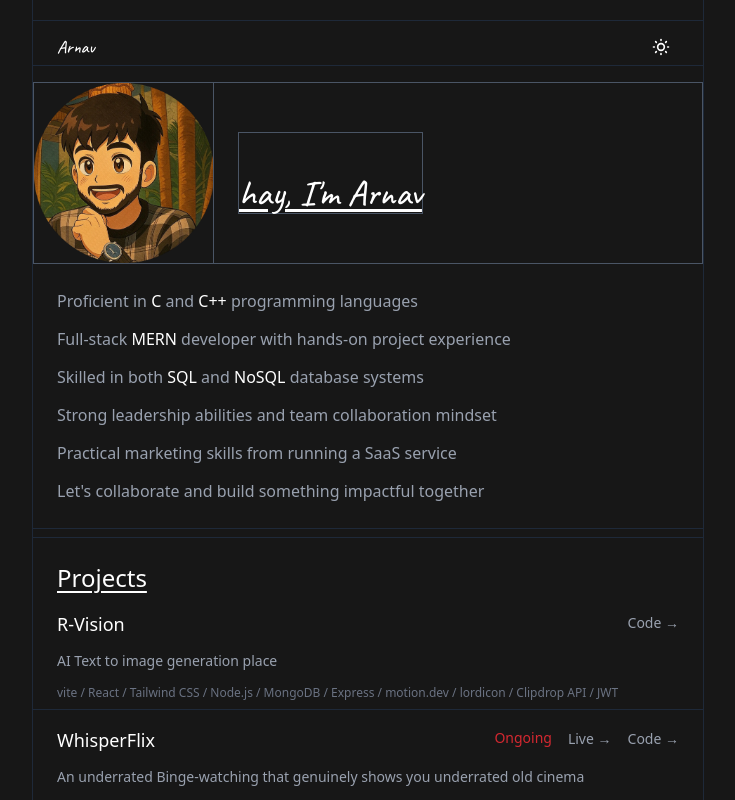
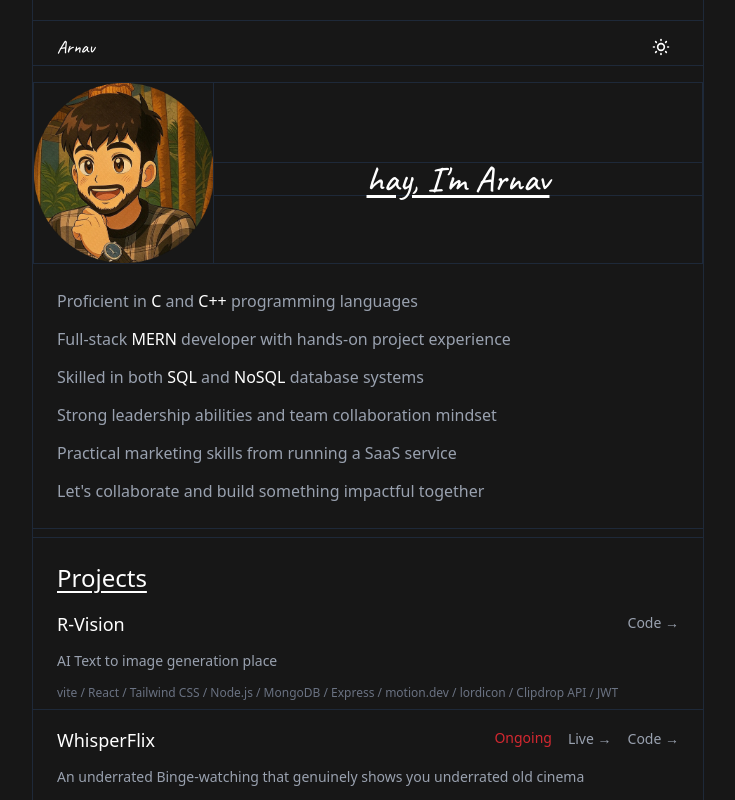
Before and after one commit to Arnav270803/MyPortfolio, a React (Vite) app: page / in a window 1280 px wide. Shown: the top 800 px of the page, without its empty margins (272-1007 px from the left). Built offline with nearby package versions, Linux system fonts and the light colour scheme; some icons are missing.

Commit message:
Alligning the border in MyIntro

```diff
--- a/src/Component/MyIntro.jsx
+++ b/src/Component/MyIntro.jsx
@@ -9,10 +9,11 @@ const MyIntro = ({ isDark }) => {
       />
 
       <div className="w-full">
-        <div className={` border ${isDark ? 'border-gray-600' : 'border-gray-300'}`}>{/* main border for image and all the text inside  */}
-        {/* Header section with image and title side by side */}
-        <div className="flex items-center gap-6 ">
-          <div className={`w-[180px] h-[180px] border-r ${isDark ? 'border-gray-600' : 'border-gray-300'}`}>{/*border just for the image  */}
+        <div className={`border ${isDark ? 'border-gray-800' : 'border-neutral-200'}`}>
+          {/* Main layout with image and three text sections */}
+          <div className="flex">
+            {/* Image section - square box */}
+            <div className={`w-[180px] h-[180px] border-r ${isDark ? 'border-gray-800' : 'border-neutral-200'}`}>
               <img
                 src="./public/cropped_circle_image.png"
                 width="180"
@@ -22,16 +23,24 @@ const MyIntro = ({ isDark }) => {
               />
             </div>
 
-          {/* Title aligned to the right of image */}
-          <div className={`border ${isDark ? 'border-gray-600' : 'border-gray-300'}`}>
-          <h1 className={`text-4xl underline underline-offset-4 mt-10  cursor-pointer font-medium ${isDark ? 'text-white' : 'text-gray-900'}`}
+            {/* Right side content - three rectangular boxes */}
+            <div className="flex-1">
+              {/* First rectangular box - empty */}
+              <div className={`border-b ${isDark ? 'border-gray-800' : 'border-neutral-200'} h-[80px]`}>
+              </div>
+
+              {/* Second rectangular box - Title section */}
+              <div className={`border-b ${isDark ? 'border-gray-800' : 'border-neutral-200'} p-4 flex items-center justify-center h-[20px]`}>
+                <h1 className={`text-4xl underline underline-offset-4 cursor-pointer font-medium ${isDark ? 'text-white' : 'text-gray-900'}`}
                   style={{fontFamily: 'Caveat, cursive'}}>
                   hay, I'm Arnav
                 </h1>
               </div>
             </div>
           </div>
-        {/* Description content */}
+        </div>
+
+        {/* Description content - outside the bordered sections */}
         <div className={`space-y-3 px-6 mt-6 text-base leading-relaxed ${isDark ? 'text-gray-400' : 'text-gray-600'}`}>
           <p>
             Proficient in <span className={`font-medium ${isDark ? 'text-white' : 'text-gray-900'}`}>C</span> and{' '}
@@ -60,9 +69,9 @@ const MyIntro = ({ isDark }) => {
             Let's collaborate and build something impactful together
           </p>
         </div>
-      </div>
 
         <div className={`border-b ${isDark ? 'border-gray-800' : 'border-neutral-200'} py-3`}>
+        </div>
       </div>
     </>
   );
```
Lines whose indentation alone changed are shown as unchanged.
